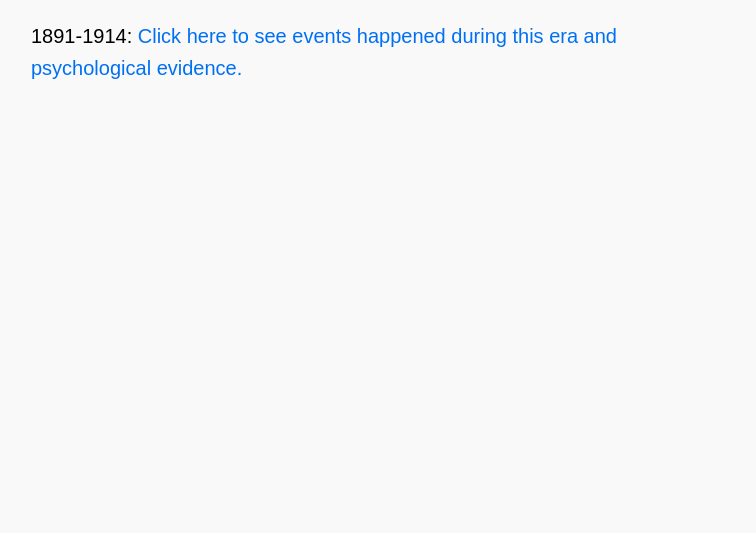
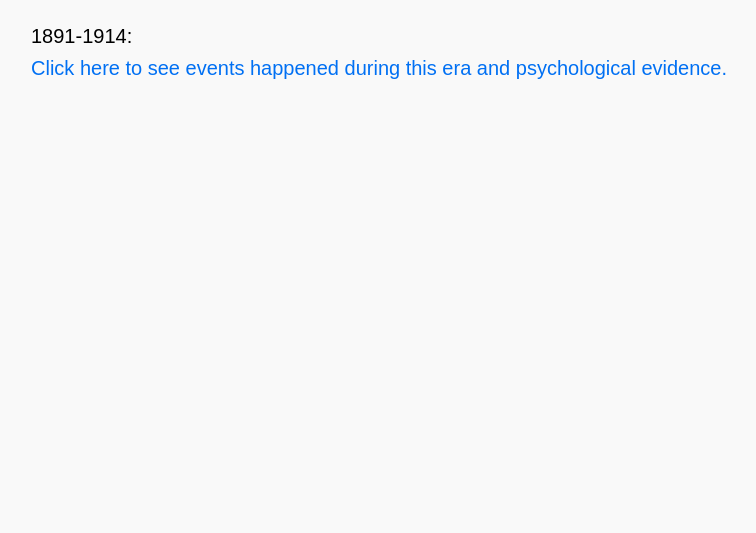
Before and after one commit to Milvusmilvusfasciicauda/Model-psychology-database, a plain HTML site: page index.html in a window 1280 px wide. Shown: the part 267-800 px from the top of the page, without its empty margins (309-1065 px from the left). Drawn offline with nearby package versions, Linux system fonts and the light colour scheme.

Commit message:
Update index.html

```diff
--- a/index.html
+++ b/index.html
@@ -27,6 +27,9 @@
     color: #101417;
     text-align: center;
 }
+        header a {
+        white-space: nowrap; /* Keeps the long link text on one single line */
+    }
     </style>
 </head>
 <body>
```
